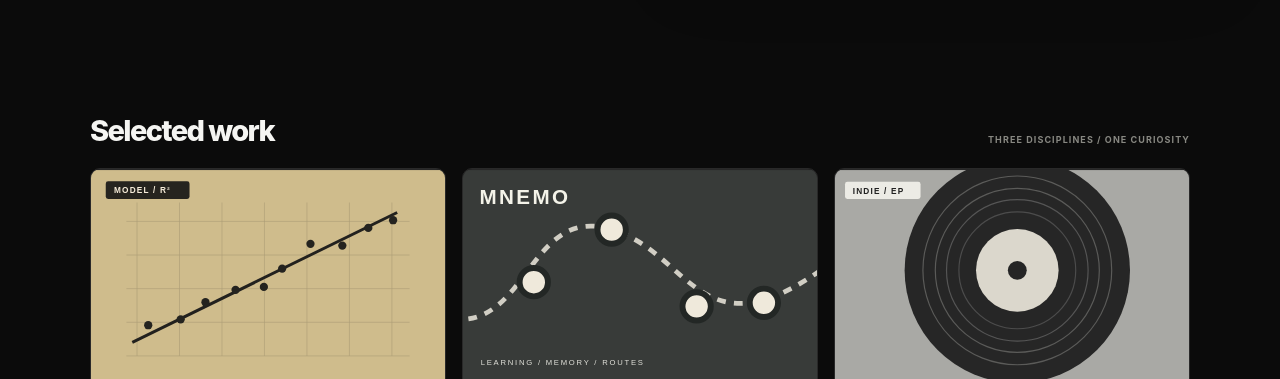
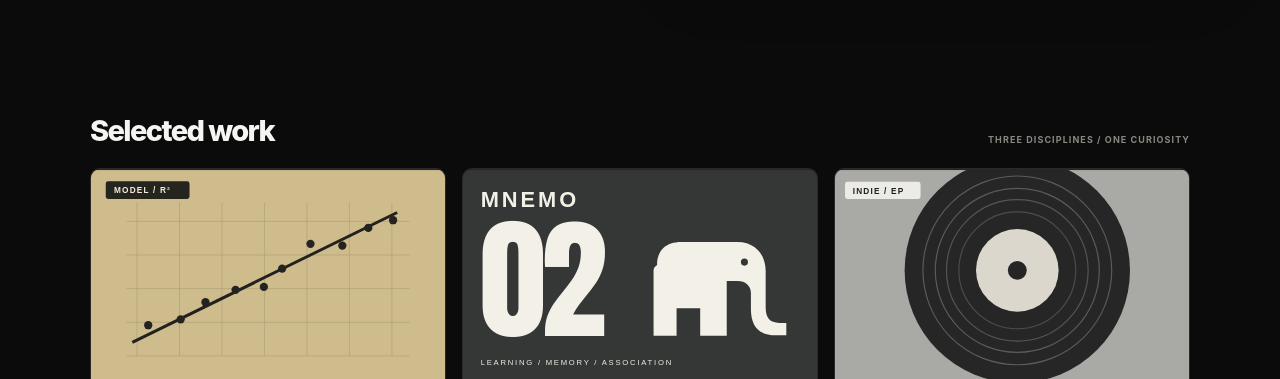
Before and after one commit to chepeda/chepeda.github.io, a plain HTML site: page index.html in a window 1280 px wide. Shown: the part 573-952 px from the top of the page. Drawn offline with Linux system fonts and the light colour scheme.

Commit message:
Update Mnemo project illustration in index.html
Replaced the original Mnemo project illustration with a new design featuring the number 02 and a minimal elephant silhouette.

```diff
--- a/index.html
+++ b/index.html
@@ -129,12 +129,14 @@
           </div>
         </article>
         <article class="card">
-          <svg class="card-art" viewBox="0 0 600 360" role="img" aria-label="Conceptual graphic of a mnemonic path for the Mnemo app, not an app screenshot" xmlns="http://www.w3.org/2000/svg">
-            <rect width="600" height="360" fill="#383b39"/>
-            <path d="M-20 252C110 270 112 60 250 100S400 322 620 160" stroke="#f3eee3" stroke-width="8" fill="none" stroke-dasharray="15 14" opacity=".82"/>
-            <g fill="#efe9db" stroke="#232725" stroke-width="10"><circle cx="120" cy="190" r="24"/><circle cx="252" cy="101" r="24"/><circle cx="396" cy="231" r="24"/><circle cx="510" cy="225" r="24"/></g>
-            <text x="28" y="58" font-size="35" font-family="Arial,sans-serif" font-weight="900" letter-spacing="4" fill="#f4f3e9">MNEMO</text>
-            <text x="30" y="331" font-size="13" font-family="Arial,sans-serif" letter-spacing="3" fill="#e0e0d9">LEARNING / MEMORY / ROUTES</text>
+          <svg class="card-art" viewBox="0 0 600 360" role="img" aria-label="Mnemo project illustration: the number 02 next to a minimal elephant silhouette" xmlns="http://www.w3.org/2000/svg">
+            <rect width="600" height="360" fill="#343735"/>
+            <text x="30" y="63" font-size="37" font-family="Arial,Helvetica,sans-serif" font-weight="900" letter-spacing="5" fill="#f3f0e7">MNEMO</text>
+            <text x="29" y="282" font-size="225" font-family="Impact,'Arial Narrow',Arial,sans-serif" font-weight="900" letter-spacing="-8" fill="#f3f0e7">02</text>
+            <!-- Single-piece, geometric elephant facing right; no path, dots or decorative marks. -->
+            <path fill="#f3f0e7" d="M329 161C329 136 344 122 370 122H465C495 122 513 143 513 171V233C513 250 520 259 536 259H548V280H530C498 280 488 261 488 235V208C488 196 478 188 466 188H447V281H402V234H362V281H323V170C323 166 325 164 329 161Z"/>
+            <circle cx="477" cy="156" r="6" fill="#343735"/>
+            <text x="30" y="331" font-size="13" font-family="Arial,Helvetica,sans-serif" letter-spacing="3" fill="#f0ede4">LEARNING / MEMORY / ASSOCIATION</text>
           </svg>
           <div class="card-info">
             <div class="card-heading"><h3>Independent App Projects</h3><span aria-hidden="true">02</span></div>
```
